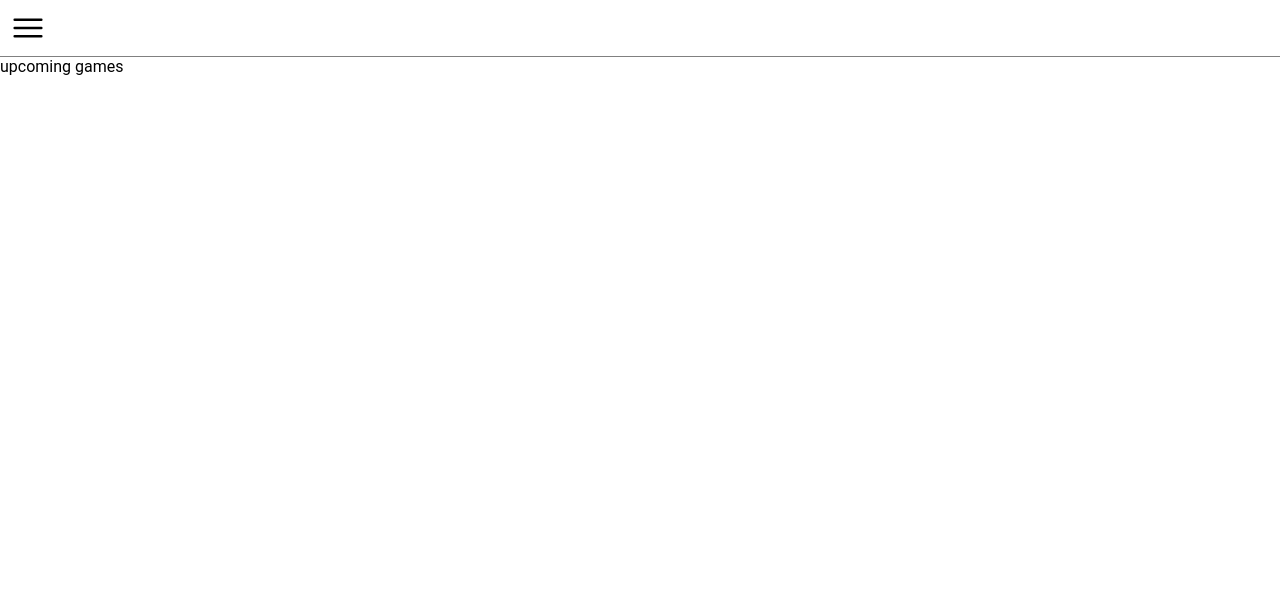
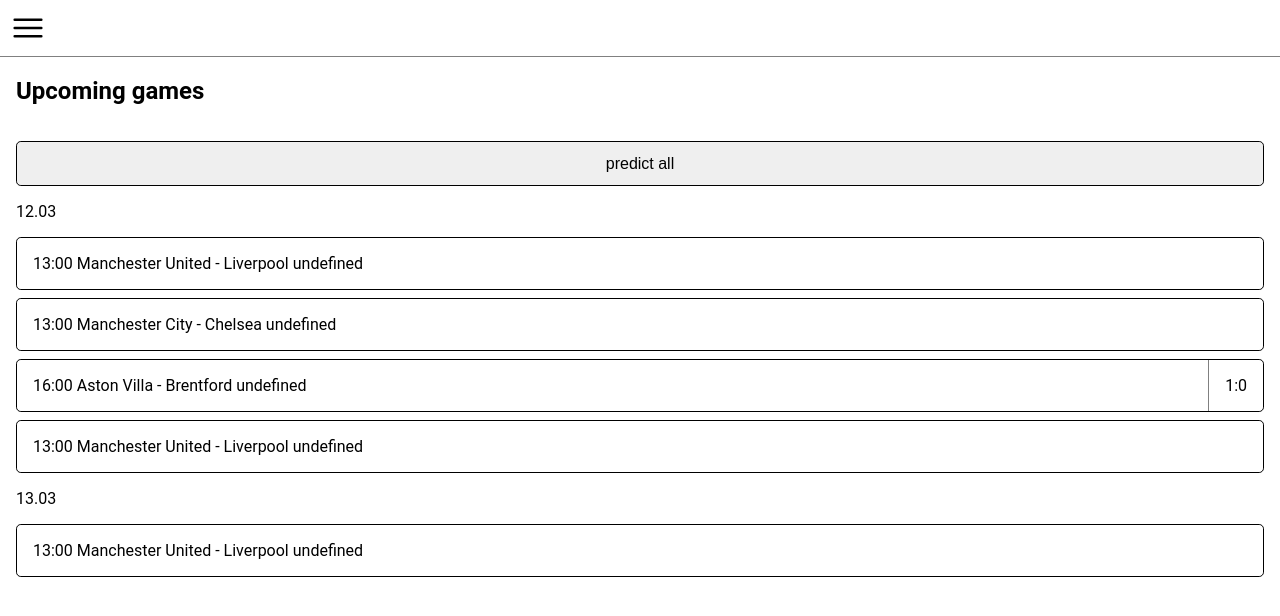
Before and after one commit to Eryk2103/predictionsWebApp, a Vue app: page /upcoming-games in a window 1280 px wide. Shown: the top 616 px of the page. Built offline with nearby package versions, Linux system fonts and the light colour scheme.

Commit message:
refactor

```diff
--- a/src/App.vue
+++ b/src/App.vue
@@ -5,5 +5,13 @@
 
 <template>
   <Nav></Nav>
-  <RouterView />
+  <div class="main">
+    <RouterView />
+  </div>
 </template>
+
+<style scoped>
+  .main{
+    padding: 0 1em;
+  }
+</style>
--- /dev/null
+++ b/src/components/GameCard.vue
@@ -0,0 +1,28 @@
+<script setup>
+const props = defineProps(['time', 'text', 'prediction', 'score']);
+</script>
+
+<template>
+<li class="game__card">
+    <div class="info">{{ props.time + " " + props.text + " " +props.score }}</div> <div class="prediction" v-if="props.prediction">{{ props.prediction }}</div>
+</li>
+</template>
+
+<style scoped>
+.game__card{
+        border: solid 1px black;
+        border-radius: .3rem;
+        margin: .5rem 0;
+        display: flex;
+        justify-content: space-between;
+    }
+
+.prediction{
+    border-left: solid 1px gray;
+    padding: 1em;
+}
+
+.info{
+    padding: 1em;
+}
+</style>
--- a/src/components/Nav.vue
+++ b/src/components/Nav.vue
@@ -25,7 +25,7 @@
                 <RouterLink class="link" :to="{name: 'upcomingGames'}">upcoming games</RouterLink>
             </li>
             <li class="links__item" @click="changeMenu()">
-            <RouterLink class="link" :to="{name: 'predictions'}">last predictions</RouterLink>
+                <RouterLink class="link" :to="{name: 'predictions'}">predictions</RouterLink>
             </li>
         </ul>
     </nav>
--- /dev/null
+++ b/src/components/Predictions.vue
@@ -0,0 +1,13 @@
+<script setup>
+    import GameCard from './GameCard.vue';
+</script>
+<template>
+    <ul>
+        <li>
+            <GameCard :time="'13:00'" :text="'Manchester City - Everton'" :prediction="'5-1'" :score="'3-0'"/>
+        </li>
+        <li>
+            <GameCard :time="'13:00'" :text="'Manchester United - Chelsea'" :prediction="'5-1'" :score="'6-5'"/>
+        </li>
+    </ul>
+</template>
--- /dev/null
+++ b/src/components/UpcomingGames.vue
@@ -0,0 +1,26 @@
+<script setup>
+import GameCard from '@/components/GameCard.vue';
+</script>
+<template>
+    <div>12.03</div>
+        <ul class="games">
+            <li>
+                <GameCard :time="'13:00'" :text="'Manchester United - Liverpool'"/>
+            </li>
+            <li>
+                <GameCard :time="'13:00'" :text="'Manchester City - Chelsea'"/>
+            </li>
+            <li>
+                <GameCard :time="'16:00'" :text="'Aston Villa - Brentford'" :prediction="'1:0'"/>
+            </li>
+            <li>
+                <GameCard :time="'13:00'" :text="'Manchester United - Liverpool'"/>
+            </li>
+        </ul>
+        <div>13.03</div>
+        <ul>
+            <li>
+                <GameCard :time="'13:00'" :text="'Manchester United - Liverpool'"/>
+            </li>
+        </ul>
+</template>
--- a/src/router/index.js
+++ b/src/router/index.js
@@ -1,6 +1,6 @@
-import Dashboard from '@/views/Dashboard.vue'
-import Predictions from '@/views/Predictions.vue'
-import UpcomingGames from '@/views/UpcomingGames.vue'
+import Dashboard from '@/views/DashboardView.vue'
+import Predictions from '@/views/PredictionsView.vue'
+import UpcomingGames from '@/views/UpcomingGamesView.vue'
 import { createRouter, createWebHistory } from 'vue-router'
 
 const router = createRouter({
--- a/src/views/Dashboard.vue
+++ /dev/null
@@ -1,73 +0,0 @@
-<script setup>
-
-</script>
-
-<template>
-    <section>
-        <h2>Upcoming games</h2>
-        <button class="btn">predict all</button>
-        <div>12.03</div>
-        <ul class="games">
-            <li class="games__item">
-                <div class="info">13:00 Manchester United - Liverpool</div>
-            </li>
-            <li class="games__item">
-                <div class="info">16:00 Aston Villa - Brentford</div> <div class="prediction">1:0</div>
-            </li>
-            <li class="games__item">
-                <div class="info">16:00 Newcastle United - Arsenal </div>
-            </li>
-        </ul>
-        <div>13.03</div>
-        <ul>
-            <li class="games__item">
-                <div class="info">14.30 Everton - Manchester City</div>
-            </li>
-            <li class="games__item">
-                <div class="info">14:30 Brighton - Chelsea</div>
-            </li>
-        </ul>
-    </section>
-    <section>
-        <h2>Last week predictions</h2>
-        <ul>
-            <li class="games__item">
-                <div class="info">Manchester City - Everton 3-0 </div><div class="prediction">5-1</div>
-            </li>
-            <li class="games__item">
-                <div class="info">Manchester United - Chelsea 6-5</div>
-            </li>
-            <li class="games__item">
-                 <div class="info">Brighton - Fullham 3-1</div> <div class="prediction">3-1</div>
-            </li>
-        </ul>
-    </section>
-</template>
-
-<style scoped>
-    .games__item{
-        border: solid 1px black;
-        border-radius: .3rem;
-        margin: .5rem 0;
-        display: flex;
-        justify-content: space-between;
-    }
-
-    .btn{
-        width: 100%;
-        padding: .8em 1em;
-        margin: 1rem 0;
-        font-size: 1rem;
-        border-radius: .3rem;
-        border: solid 1px black;
-    }
-
-    .prediction{
-        border-left: solid 1px gray;
-        padding: 1em;
-    }
-
-    .info{
-        padding: 1em;
-    }
-</style>
--- /dev/null
+++ b/src/views/DashboardView.vue
@@ -0,0 +1,11 @@
+<script setup>
+
+</script>
+
+<template>
+    dashboard
+</template>
+
+<style scoped>
+
+</style>
--- a/src/views/Predictions.vue
+++ /dev/null
@@ -1,3 +0,0 @@
-<template>
-    predictions
-</template>
--- /dev/null
+++ b/src/views/PredictionsView.vue
@@ -0,0 +1,8 @@
+<script setup>
+import Predictions from '@/components/Predictions.vue';
+
+</script>
+<template>
+    <h2>Predictions history</h2>
+    <Predictions/>
+</template>
--- a/src/views/UpcomingGames.vue
+++ /dev/null
@@ -1,3 +0,0 @@
-<template>
-    upcoming games
-</template>
--- /dev/null
+++ b/src/views/UpcomingGamesView.vue
@@ -0,0 +1,20 @@
+<script setup>
+    import UpcomingGames from '@/components/UpcomingGames.vue';
+</script>
+
+<template>
+    <h2>Upcoming games</h2>
+    <button class="btn">predict all</button>
+    <UpcomingGames/>
+</template>
+
+<style scoped>
+    .btn{
+        width: 100%;
+        padding: .8em 1em;
+        margin: 1rem 0;
+        font-size: 1rem;
+        border-radius: .3rem;
+        border: solid 1px black;
+    }
+</style>
```
Lines whose indentation alone changed are shown as unchanged.
